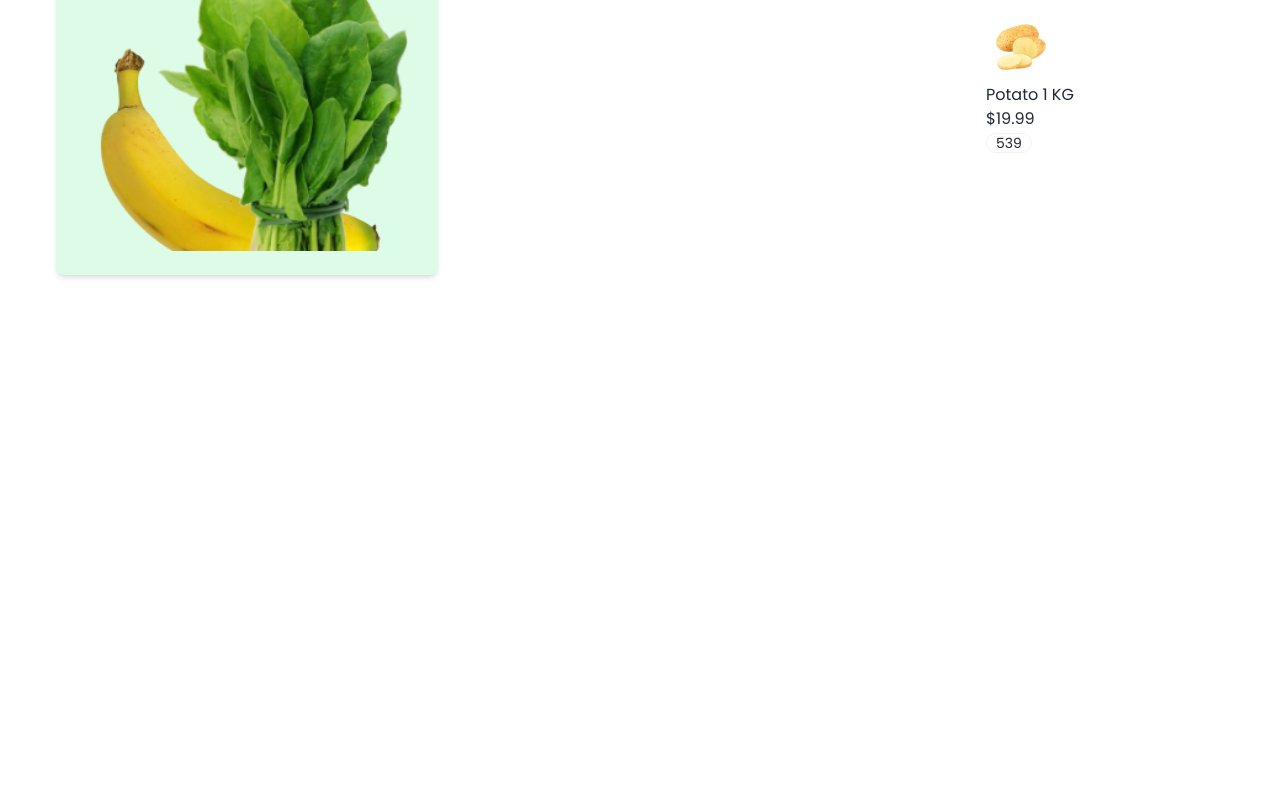
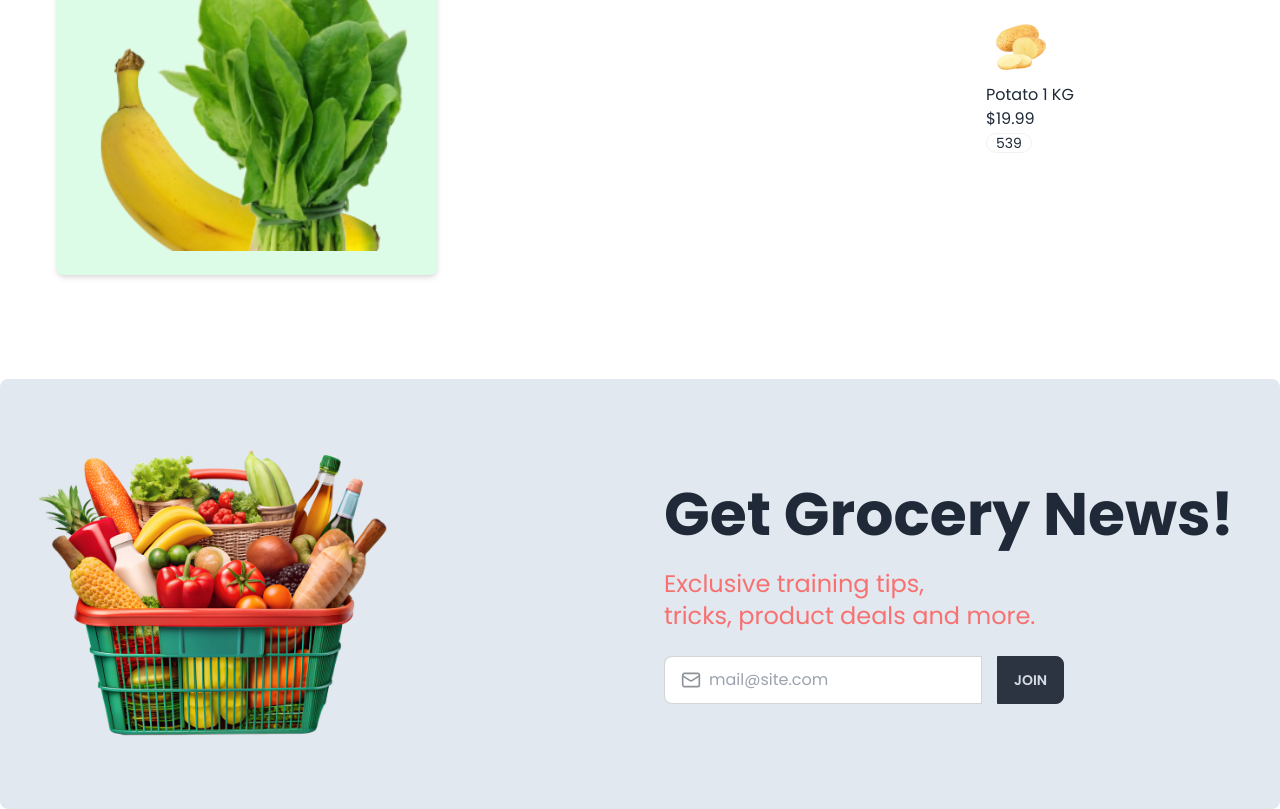
Before and after one commit to islamrifatislam/My-E-Commerce-Website-tailwind-Daisy-Ui, a plain HTML site: page B11-E commerce web/index.html in a window 1280 px wide. Shown: the part 2318-3127 px from the top of the page. Before the commit the page ends 2649 px from the top, so only its background shows below. Drawn offline with nearby package versions, Linux system fonts and the light colour scheme.

Commit message:
added a git grosy news section done

```diff
--- a/B11-E commerce web/index.html
+++ b/B11-E commerce web/index.html
@@ -310,9 +310,46 @@
 
   </main>
 
-  <!--  Footer -->
-  <footer></footer>
 
+<div class="bg-slate-200 mt-12 rounded-lg container mx-auto">
+  <div class="container mx-auto flex flex-col lg:flex-row justify-between items-center gap-12 px-6 py-16">
+
+    <!-- Image section -->
+    <div class="w-full lg:w-1/2">
+      <img class="w-full max-w-sm mx-auto lg:mx-0" src="./c2-assets/vegetable-busket.png" alt="Vegetable Basket">
+    </div>
+
+    <!-- Content section -->
+    <div class="w-full lg:w-1/2 text-center lg:text-left space-y-6">
+      <h1 class="text-4xl lg:text-6xl font-bold">Get Grocery News!</h1>
+      <p class="text-xl lg:text-2xl text-red-400">
+        Exclusive training tips,<br>
+        tricks, product deals and more.
+      </p>
+
+      <div class="join flex flex-col sm:flex-row items-center sm:items-stretch gap-4">
+        <label class="input input-bordered flex items-center gap-2 join-item w-full sm:w-auto">
+          <svg class="h-5 w-5 opacity-50" xmlns="http://www.w3.org/2000/svg" viewBox="0 0 24 24">
+            <g fill="none" stroke="currentColor" stroke-width="2" stroke-linecap="round" stroke-linejoin="round">
+              <rect width="20" height="16" x="2" y="4" rx="2"></rect>
+              <path d="m22 7-8.97 5.7a1.94 1.94 0 0 1-2.06 0L2 7"></path>
+            </g>
+          </svg>
+          <input type="email" placeholder="mail@site.com" required class="w-full sm:w-64" />
+        </label>
+        <button class="btn btn-neutral join-item">Join</button>
+      </div>
+
+      <div class="validator-hint text-sm text-red-500 hidden">Enter a valid email address</div>
+    </div>
+
+  </div>
+<!-- footer section  -->
+<footer>
+
+</footer>
+
+    <!--  -->
 
 </body>
 </html>
```
